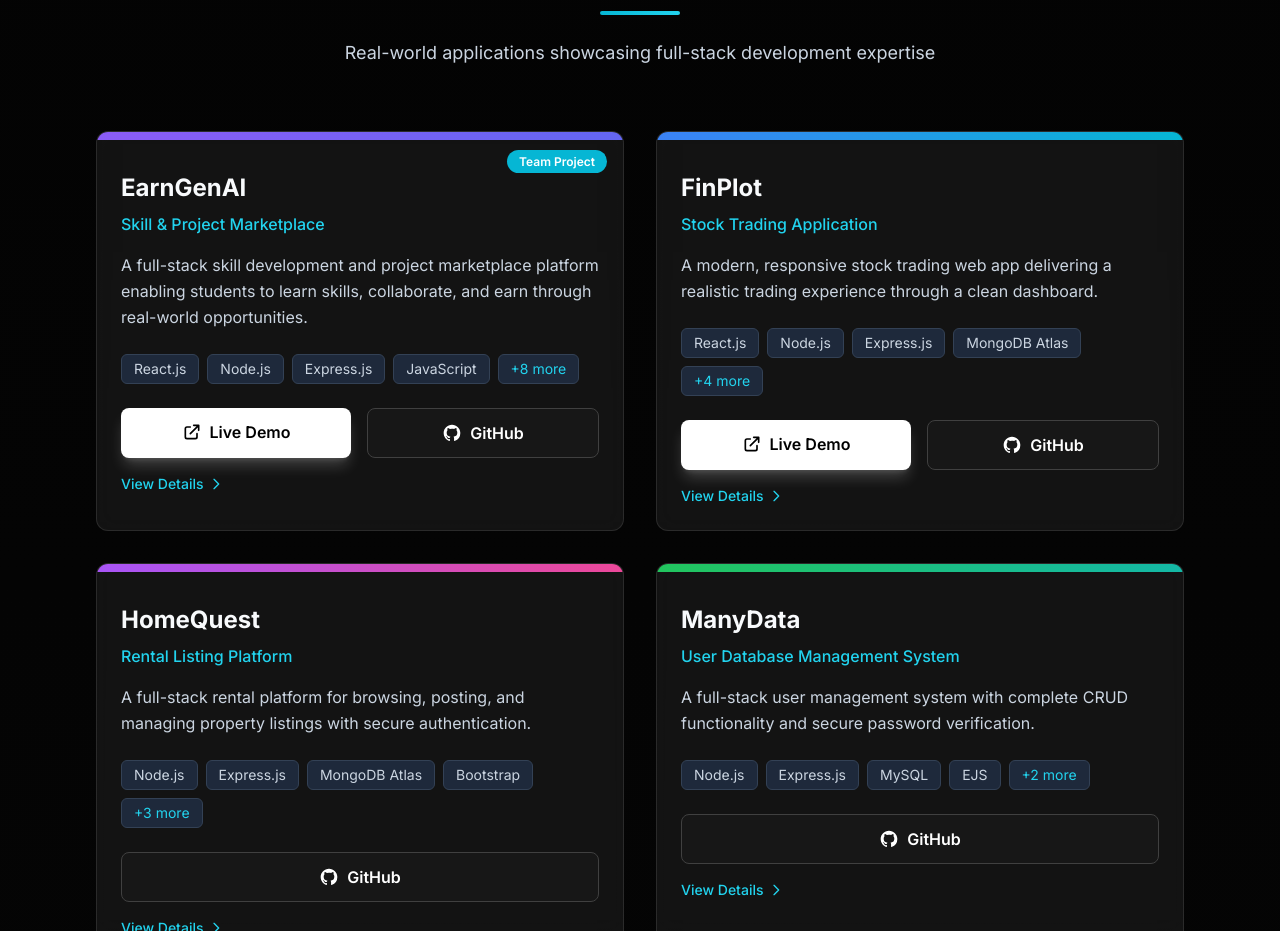
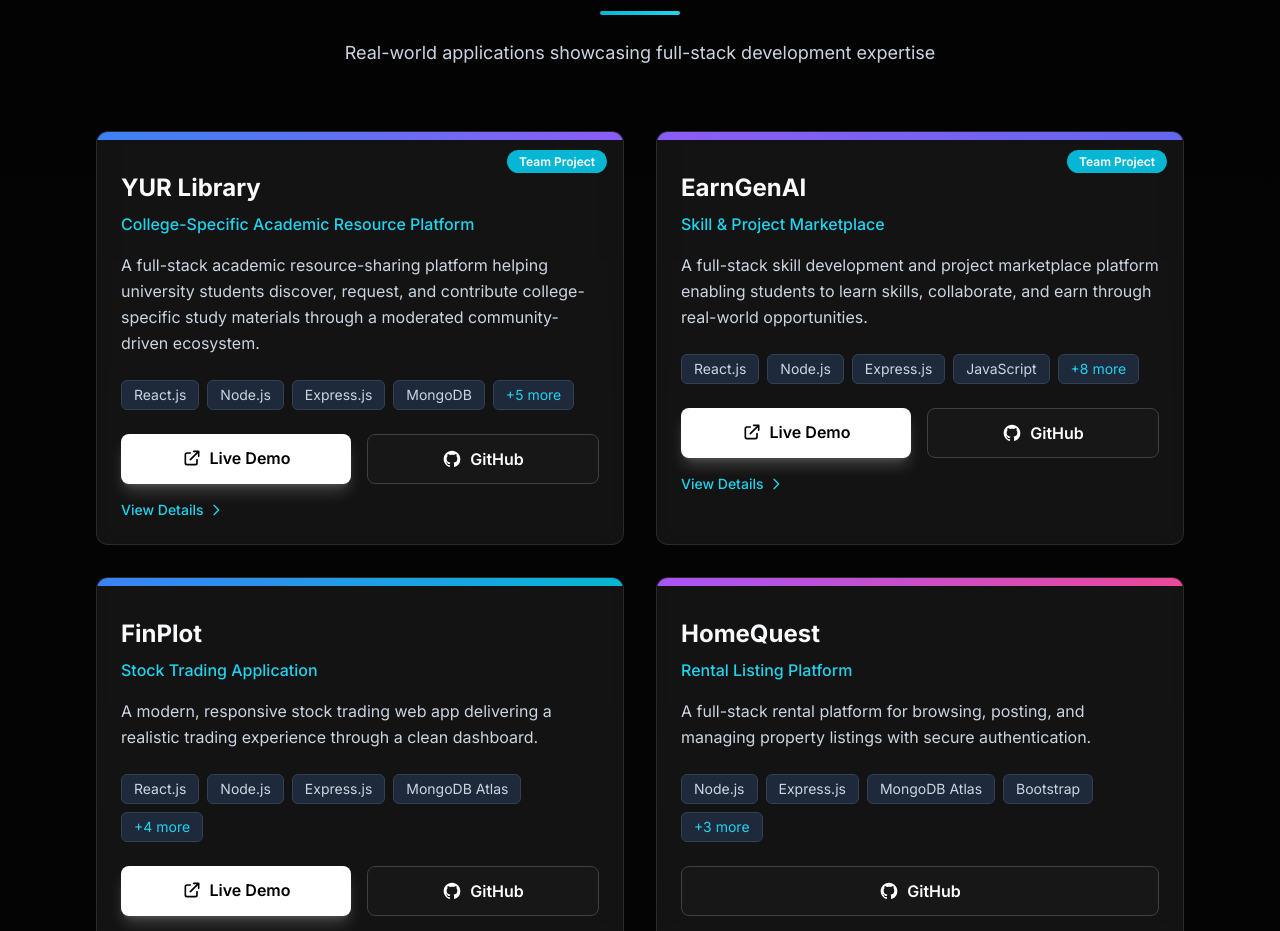
Before and after one commit to mduzairshams/My-Portfolio, a React (Vite) app: page / in a window 1280 px wide. Shown: the part 2768-3699 px from the top of the page. Built offline with nearby package versions, Linux system fonts and the light colour scheme.

Commit message:
New project update

```diff
--- a/src/components/Projects.jsx
+++ b/src/components/Projects.jsx
@@ -5,6 +5,29 @@ const Projects = () => {
     const [selectedProject, setSelectedProject] = useState(null);
 
     const projects = [
+        {
+            id: 6,
+            title: 'YUR Library',
+            subtitle: 'College-Specific Academic Resource Platform',
+            description: 'A full-stack academic resource-sharing platform helping university students discover, request, and contribute college-specific study materials through a moderated community-driven ecosystem.',
+            fullDescription: 'Developed a full-stack academic resource-sharing platform for university students to access study materials relevant to their college, subjects, and semesters. Implemented RBAC with separate student and admin workflows, allowing students to contribute notes while administrators review and approve content. Built searchable and filterable note discovery with previews, downloads, ratings, reviews, comments, requests, and download tracking. Integrated MongoDB to manage users, notes, requests, reviews, comments, downloads, and moderation workflows.',
+            technologies: ['React.js', 'Node.js', 'Express.js', 'MongoDB', 'JavaScript', 'REST APIs', 'HTML5', 'CSS3', 'Vercel'],
+            liveLink: 'https://yur-library.vercel.app/login',
+            githubLink: 'https://github.com/mduzairshams/YUR-Library',
+            features: [
+                'College-specific notes discovery with subject, college, semester, year, and keyword filtering',
+                'Role-Based Access Control (RBAC) for student and admin workflows',
+                'Student note uploads with admin moderation and approval',
+                'Note preview, downloads, and per-note download tracking',
+                'Student-driven requests for missing study materials',
+                'Reviews, ratings, and comments on shared notes',
+                'Admin dashboard with users, notes, downloads, moderation, and request metrics',
+                'MongoDB-backed management of platform data and workflows',
+                'Live production platform used by real users'
+            ],
+            gradient: 'from-blue-500 to-violet-500',
+            badge: 'Team Project',
+        },
         {
             id: 5,
             title: 'EarnGenAI',
```
